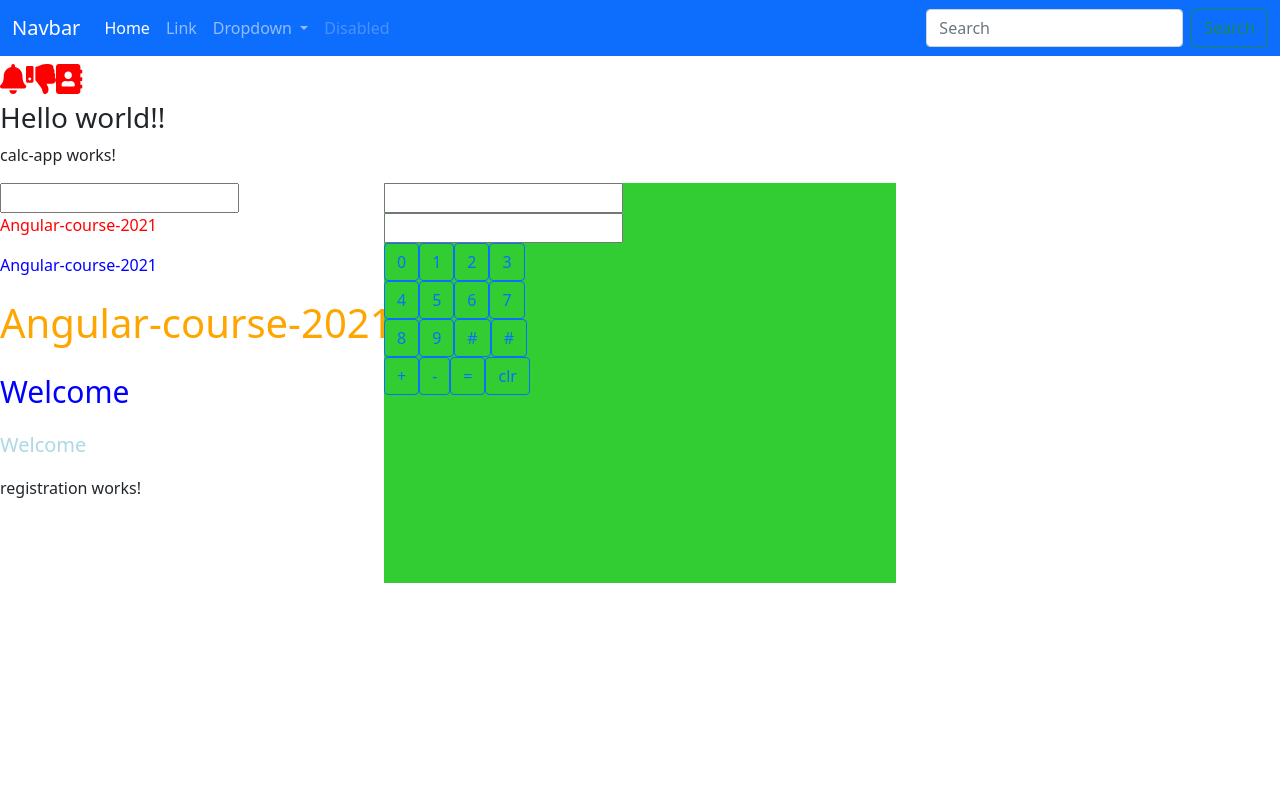
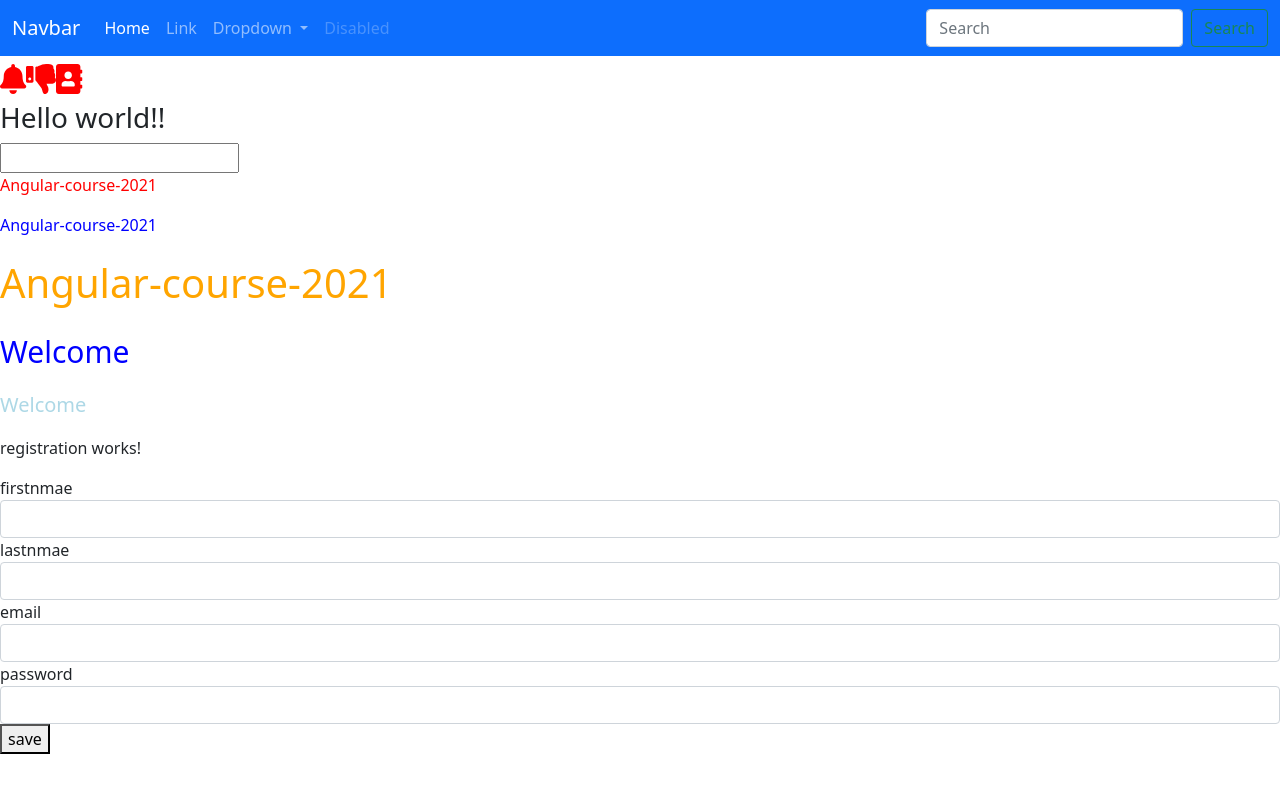
Before and after one commit to ManuDev03/angular-course-2021, an Angular app: page / in a window 1280 px wide. Shown: the top 792 px of the page. Built offline with nearby package versions, Linux system fonts and the light colour scheme.

Commit message:
creating template driven form

```diff
--- a/src/app/app.component.html
+++ b/src/app/app.component.html
@@ -40,7 +40,7 @@
 
 
 <h3>Hello world!!</h3>
-<app-calc-app></app-calc-app>
+<!-- <app-calc-app></app-calc-app> -->
 <input  (input) ="setColor($event)" >
 <p [ngStyle] = "{'color':'red'}">Angular-course-2021</p>
 <p [ngStyle] = "{'color': mycolor}">Angular-course-2021</p>
--- a/src/app/student/registration/registration.component.html
+++ b/src/app/student/registration/registration.component.html
@@ -1 +1,28 @@
 <p>registration works!</p>
+<form action="">
+    <div class="form-group">
+        <label for="">firstnmae</label>
+    </div>
+    <div>
+        <input type="text" name="firstname" class="form-control">
+    </div>
+    <div class="form-group">
+        <label for="">lastnmae</label>
+    </div>
+    <div>
+        <input type="text" name="lastnmae" class="form-control">
+    </div>
+    <div class="form-group">
+        <label for="">email</label>
+    </div>
+    <div>
+        <input type="text" name="email" class="form-control">
+    </div>
+    <div class="form-group">
+        <label for="">password</label>
+    </div>
+    <div>
+        <input type="text" name="password" class="form-control">
+    </div>
+    <button>save</button>
+</form>
```
